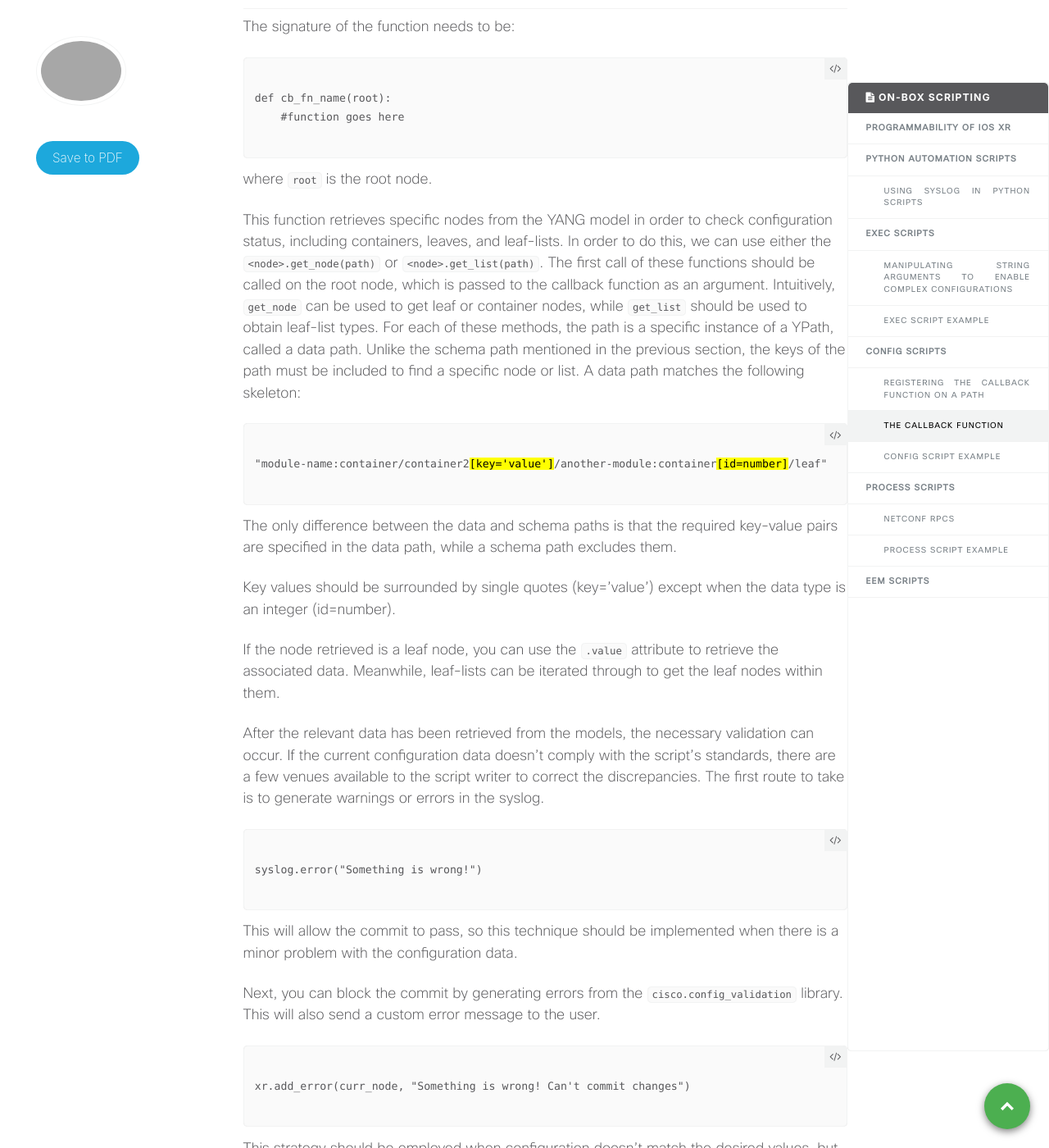
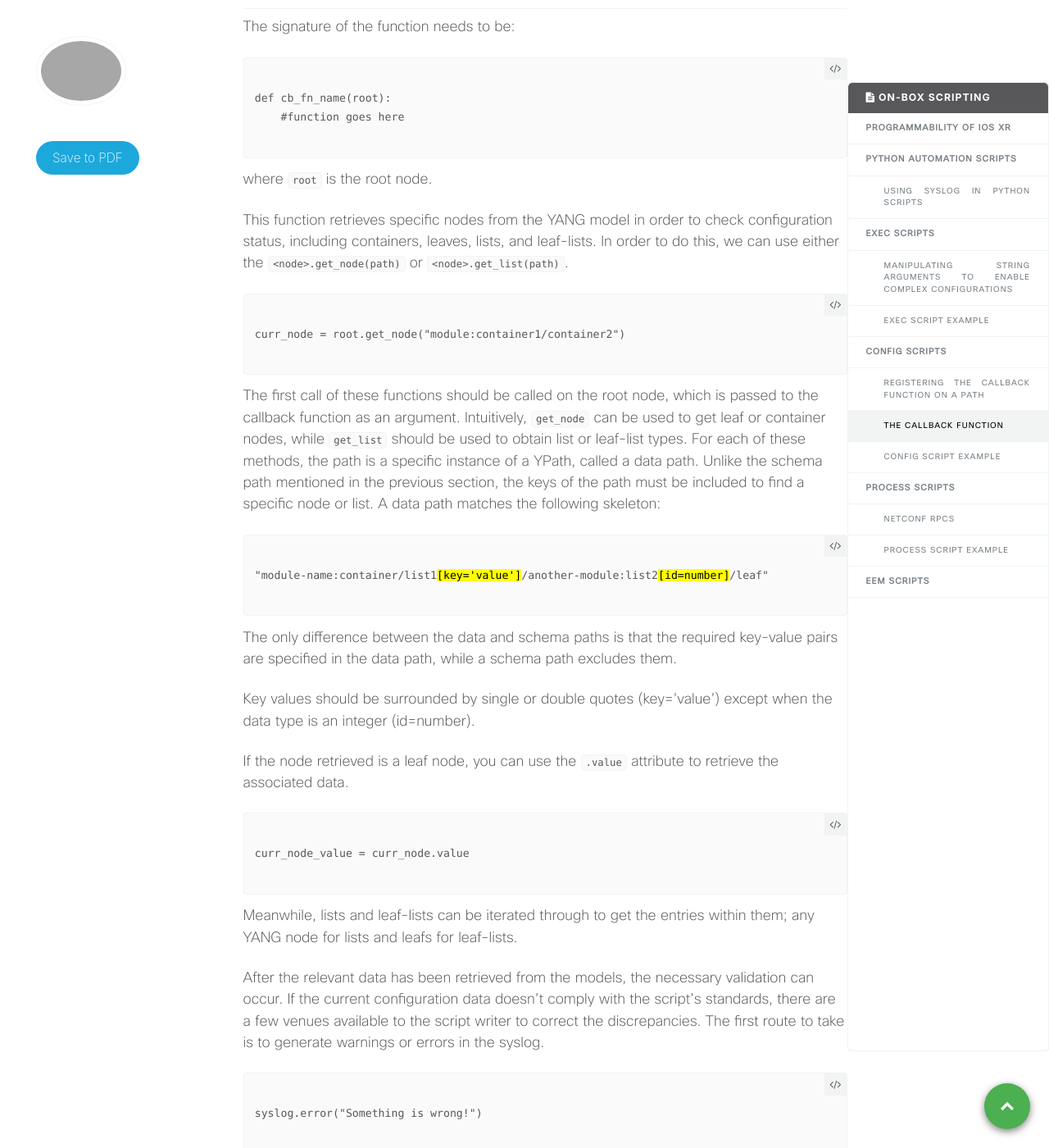
Before and after one commit to xrdocs/programmability, a Jekyll site: the page built from _tutorials/2022-07-20-a-guide-to-on-box-python-scripting.md, in a window 1280 px wide and 1400 px high, scrolled down 6524 px. Shown: the whole window at 82% size. Built offline with Jekyll 4.4.1, drawn with Linux system fonts in a browser that asks for light colours; comment, search, counter and statistics services are not loaded; some of the changed text lies outside the part shown.

Commit message:
Update 2022-07-20-a-guide-to-on-box-python-scripting.md

```diff
--- a/_tutorials/2022-07-20-a-guide-to-on-box-python-scripting.md
+++ b/_tutorials/2022-07-20-a-guide-to-on-box-python-scripting.md
@@ -217,21 +217,40 @@ def cb_fn_name(root):
 
 where `root` is the root node.
 
-This function retrieves specific nodes from the YANG model in order to check configuration status, including containers, leaves, and leaf-lists. In order to do this, we can use either the `<node>.get_node(path)` or `<node>.get_list(path)`. The first call of these functions should be called on the root node, which is passed to the callback function as an argument. Intuitively, `get_node` can be used to get leaf or container nodes, while `get_list` should be used to obtain leaf-list types. For each of these methods, the path is a specific instance of a YPath, called a data path. Unlike the schema path mentioned in the previous section, the keys of the path must be included to find a specific node or list. A data path matches the following skeleton:
+This function retrieves specific nodes from the YANG model in order to check configuration status, including containers, leaves, lists, and leaf-lists. In order to do this, we can use either the `<node>.get_node(path)` or `<node>.get_list(path)`.
 
 <div class="highlighter-rouge">
 <pre class="highlight">
 <code>
-"module-name:container/container2<mark>[key='value']</mark>/another-module:container<mark>[id=number]</mark>/leaf"
+curr_node = root.get_node("module:container1/container2")
+</code>
+</pre>
+</div>
+
+The first call of these functions should be called on the root node, which is passed to the callback function as an argument. Intuitively, `get_node` can be used to get leaf or container nodes, while `get_list` should be used to obtain list or leaf-list types. For each of these methods, the path is a specific instance of a YPath, called a data path. Unlike the schema path mentioned in the previous section, the keys of the path must be included to find a specific node or list. A data path matches the following skeleton:
+
+<div class="highlighter-rouge">
+<pre class="highlight">
+<code>
+"module-name:container/list1<mark>[key='value']</mark>/another-module:list2<mark>[id=number]</mark>/leaf"
 </code>
 </pre>
 </div>
 
 The only difference between the data and schema paths is that the required key-value pairs are specified in the data path, while a schema path excludes them.
 
-Key values should be surrounded by single quotes (key='value') except when the data type is an integer (id=number).
+Key values should be surrounded by single or double quotes (key='value') except when the data type is an integer (id=number).
 
-If the node retrieved is a leaf node, you can use the `.value` attribute to retrieve the associated data. Meanwhile, leaf-lists can be iterated through to get the leaf nodes within them.
+If the node retrieved is a leaf node, you can use the `.value` attribute to retrieve the associated data.
+<div class="highlighter-rouge">
+<pre class="highlight">
+<code>
+curr_node_value = curr_node.value
+</code>
+</pre>
+</div>
+
+Meanwhile, lists and leaf-lists can be iterated through to get the entries within them; any YANG node for lists and leafs for leaf-lists.
 
 After the relevant data has been retrieved from the models, the necessary validation can occur. If the current configuration data doesn't comply with the script's standards, there are a few venues available to the script writer to correct the discrepancies. The first route to take is to generate warnings or errors in the syslog.
 
@@ -245,7 +264,7 @@ syslog.error("Something is wrong!")
 
 This will allow the commit to pass, so this technique should be implemented when there is a minor problem with the configuration data.
 
-Next, you can block the commit by generating errors from the `cisco.config_validation` library. This will also send a custom error message to the user.
+Next, you can block the commit by generating errors from the `cisco.config_validation` library. This will also send a custom error message to the user, and is specific to the relevant data node.
 
 <div class="highlighter-rouge">
 <pre class="highlight">
@@ -319,9 +338,9 @@ We then attempt to find the list of ACLs registered under this interface. As you
 <div class="highlighter-rouge">
 <pre class="highlight">
 <code>
-acl = int_config.get_list("/ip-pfilter-cfg:ipv4-packet-filter/inbound/acl-name-array")
+	acl = int_config.get_list("/ip-pfilter-cfg:ipv4-packet-filter/inbound/acl-name-array")
     if acl:
-    	syslog.info("ACL list found")
+        syslog.info("ACL list found")
 </code>
 </pre>
 </div>
@@ -331,10 +350,10 @@ Finally, we iterate through the list of nodes to see if there is an ACL within t
 <div class="highlighter-rouge">
 <pre class="highlight">
 <code>
-	if acl_name in [x.value for x in acl]:
-		syslog.info("ACL found")
-    else:
-		syslog.error("ACL not found")
+		if acl_name in [x.value for x in acl]:
+			syslog.info("ACL found")
+		else:
+			syslog.error("ACL not found")
 </code>
 </pre>
 </div>
```
